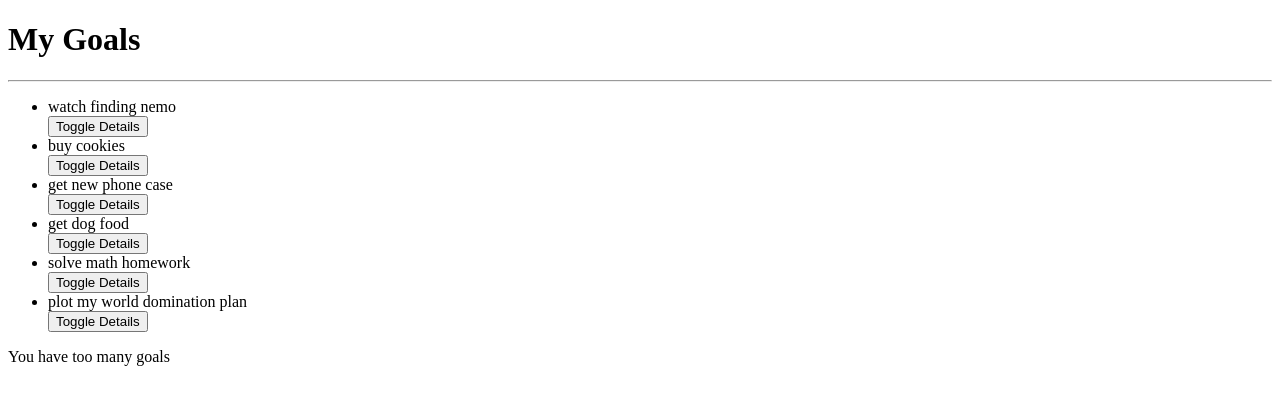
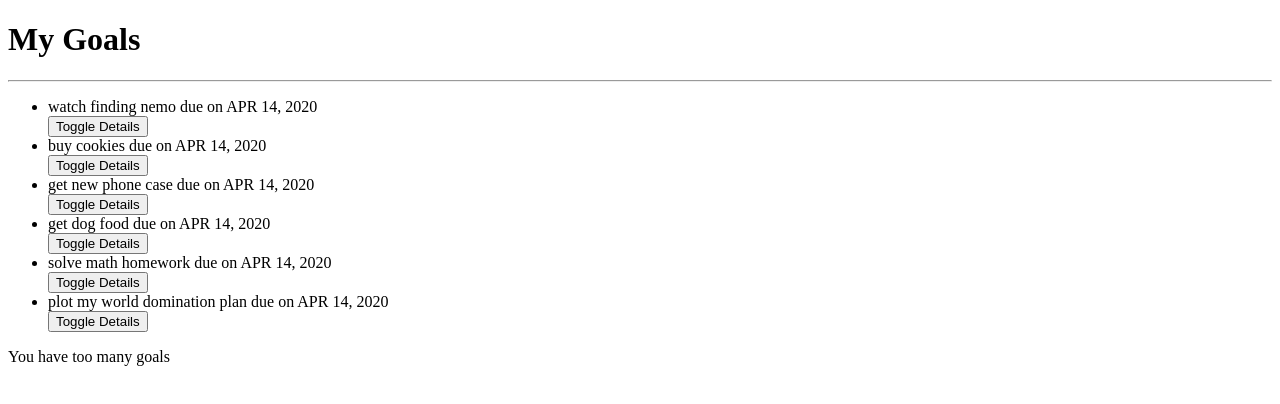
Before and after one commit to lcmongwe/Goals, an Angular app: page / in a window 1280 px wide. Shown: the top 404 px of the page. Built offline with nearby package versions, Linux system fonts and the light colour scheme.

Commit message:
date pipe added

```diff
--- a/src/app/goal.ts
+++ b/src/app/goal.ts
@@ -3,7 +3,8 @@ export class Goal {
   constructor(
     public id: number,
     public name: string,
-    public description: string
+    public description: string,
+    public completeDate: Date
   ) {
     this.showDescription = false;
   }
--- a/src/app/goal/goal.component.html
+++ b/src/app/goal/goal.component.html
@@ -2,7 +2,9 @@
 <hr />
 <ul>
   <div *ngFor="let goal of goals; let i = index">
-    <li appStrikethrough>{{ goal.name }}</li>
+    <li appStrikethrough>
+      {{ goal.name }} due on {{ goal.completeDate | date | uppercase }}
+    </li>
     <button (click)="toggleDetails(i)">Toggle Details</button>
     <app-goal-detail
       *ngIf="goal.showDescription"
--- a/src/app/goal/goal.component.ts
+++ b/src/app/goal/goal.component.ts
@@ -8,12 +8,27 @@ import { Goal } from '../goal';
 })
 export class GoalComponent implements OnInit {
   goals: Goal[] = [
-    new Goal(1, 'watch finding nemo', 'it is interesting'),
-    new Goal(2, 'buy cookies', 'i love cookies'),
-    new Goal(3, 'get new phone case', 'diana broke her case'),
-    new Goal(4, 'get dog food', 'food is over'),
-    new Goal(5, 'solve math homework', 'math is good'),
-    new Goal(6, 'plot my world domination plan', 'oooh nice'),
+    new Goal(
+      1,
+      'watch finding nemo',
+      'it is interesting',
+      new Date(2020, 3, 14)
+    ),
+    new Goal(2, 'buy cookies', 'i love cookies', new Date(2020, 3, 14)),
+    new Goal(
+      3,
+      'get new phone case',
+      'diana broke her case',
+      new Date(2020, 3, 14)
+    ),
+    new Goal(4, 'get dog food', 'food is over', new Date(2020, 3, 14)),
+    new Goal(5, 'solve math homework', 'math is good', new Date(2020, 3, 14)),
+    new Goal(
+      6,
+      'plot my world domination plan',
+      'oooh nice',
+      new Date(2020, 3, 14)
+    ),
   ];
   toggleDetails(index: number) {
     this.goals[index].showDescription = !this.goals[index].showDescription;
```
